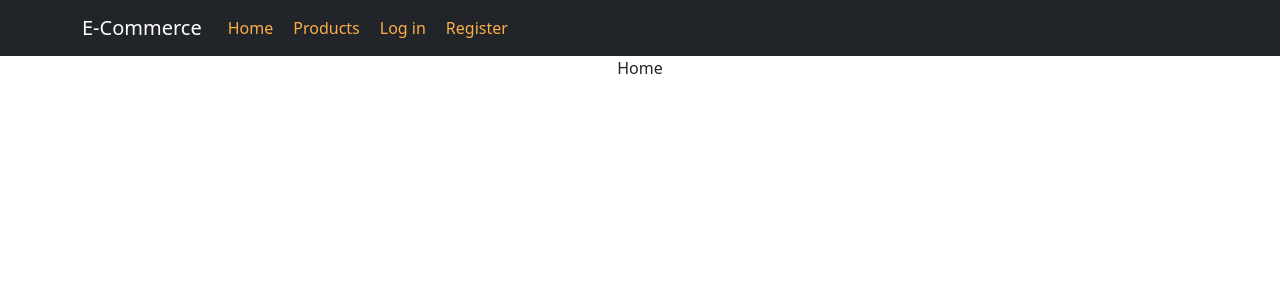
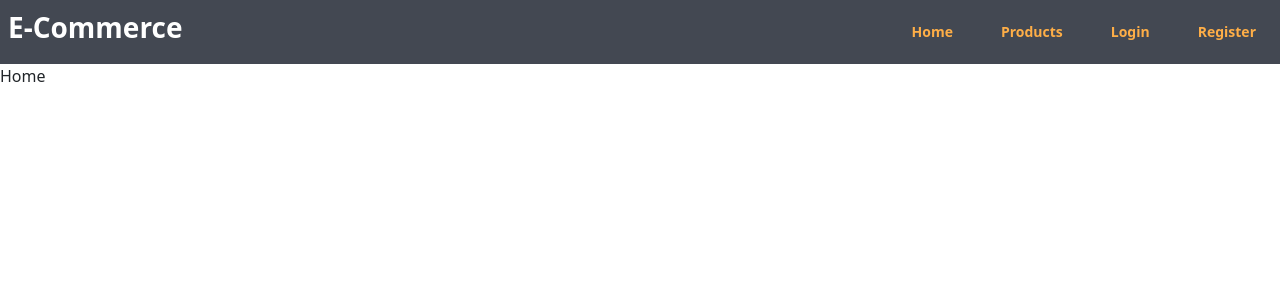
Before and after one commit to BadreddineZatout/Ecommerce-Dashboard, a React (Create React App) app in the folder ecomm-dashboard/: page / in a window 1280 px wide. Shown: the top 300 px of the page. Built offline with nearby package versions, Linux system fonts and the light colour scheme.

Commit message:
replaced react bootstrap with tailwind & headless ui

```diff
--- /dev/null
+++ b/ecomm-dashboard/postcss.config.js
@@ -0,0 +1,6 @@
+module.exports = {
+  plugins: {
+    tailwindcss: {},
+    autoprefixer: {},
+  },
+}
--- a/ecomm-dashboard/src/App.css
+++ b/ecomm-dashboard/src/App.css
@@ -1,55 +1,6 @@
-.App {
-  text-align: center;
-}
-
-.App-logo {
-  height: 40vmin;
-  pointer-events: none;
-}
-
-@media (prefers-reduced-motion: no-preference) {
-  .App-logo {
-    animation: App-logo-spin infinite 20s linear;
-  }
-}
-
-.App-header {
-  background-color: #282c34;
-  min-height: 100vh;
-  display: flex;
-  flex-direction: column;
-  align-items: center;
-  justify-content: center;
-  font-size: calc(10px + 2vmin);
-  color: white;
-}
-
-.App-link {
-  color: #61dafb;
-}
-
-@keyframes App-logo-spin {
-  from {
-    transform: rotate(0deg);
-  }
-  to {
-    transform: rotate(360deg);
-  }
-}
-.navbar-wrapper a {
-  padding: 0 10px;
-  text-decoration: none;
-  float: right;
-  color: #FEAE47;
-}
-
-.navbar-wrapper a:hover{
-  color: #FEAE47;
-  font-weight: bolder;
-}
-.navbar-brand {
-  color: #56BDE6;
-}
+@tailwind base;
+@tailwind components;
+@tailwind utilities;
 
 /*
   #FEAE47 - orange
--- a/ecomm-dashboard/src/components/layout/Header.js
+++ b/ecomm-dashboard/src/components/layout/Header.js
@@ -1,20 +1,82 @@
-import { Container, Nav, Navbar } from "react-bootstrap";
-import { Link } from "react-router-dom";
+import { Disclosure } from '@headlessui/react'
+import {  MenuIcon, XIcon } from '@heroicons/react/outline'
 
-function Header() {
-  return (
-    <Navbar bg="dark" variant="dark">
-      <Container>
-        <Navbar.Brand href="/">E-Commerce</Navbar.Brand>
-        <Nav className="me-auto navbar-wrapper">
-          <Link to='/'>Home</Link>
-          <Link to="/products">Products</Link>
-          <Link to="/login">Log in</Link>
-          <Link to="/register">Register</Link>
-        </Nav>
-      </Container>
-    </Navbar>
-  );
+const navigation = [
+  { name: 'Home', href: '/', current: true },
+  { name: 'Products', href: '/products', current: false },
+  { name: 'Login', href: '/login', current: false },
+  { name: 'Register', href: '/register', current: false },
+]
+
+function classNames(...classes) {
+  return classes.filter(Boolean).join(' ')
 }
 
-export default Header;
+export default function Example() {
+  return (
+    <Disclosure as="nav" className="bg-Black">
+      {({ open }) => (
+        <>
+          <div className="max-w-7xl mx-auto px-2 sm:px-6 lg:px-8">
+            <div className="relative flex items-center justify-between h-16">
+              <div className="absolute inset-y-0 left-0 flex items-center sm:hidden">
+                {/* Mobile menu button*/}
+                <Disclosure.Button className="inline-flex items-center justify-center p-2 rounded-md text-gray-400 hover:text-white hover:bg-gray-700 focus:outline-none focus:ring-2 focus:ring-inset focus:ring-white">
+                  <span className="sr-only">Open main menu</span>
+                  {open ? (
+                    <XIcon className="block h-6 w-6" aria-hidden="true" />
+                  ) : (
+                    <MenuIcon className="block h-6 w-6" aria-hidden="true" />
+                  )}
+                </Disclosure.Button>
+              </div>
+              <div className="flex-1 flex items-center justify-center sm:items-centre sm:justify-between">
+                <div className="flex-shrink-0 flex items-center">
+                  <h3 className='text-white font-bold cursor-pointer'>E-Commerce</h3>
+                </div>
+                <div className="hidden sm:block sm:ml-6">
+                  <div className="flex space-x-4">
+                    {navigation.map((item) => (
+                      <a
+                        key={item.name}
+                        href={item.href}
+                        className={classNames(
+                          'text-Orange hover:bg-gray-900 hover:text-white',
+                          'px-3 py-2 rounded-md text-sm font-semibold no-underline'
+                        )}
+                        aria-current={item.current ? 'page' : undefined}
+                      >
+                      {/* TODO - add redux to manage current  */}
+                      {/* item.current ? 'bg-gray-900 text-Blue' :  */}
+                        {item.name}
+                      </a>
+                    ))}
+                  </div>
+                </div>
+              </div>
+            </div>
+          </div>
+
+          <Disclosure.Panel className="sm:hidden">
+            <div className="px-2 pt-2 pb-3 space-y-1">
+              {navigation.map((item) => (
+                <Disclosure.Button
+                  key={item.name}
+                  as="a"
+                  href={item.href}
+                  className={classNames(
+                    item.current ? 'bg-gray-900 text-white' : 'text-gray-300 hover:bg-gray-700 hover:text-white',
+                    'block px-3 py-2 rounded-md text-base font-medium'
+                  )}
+                  aria-current={item.current ? 'page' : undefined}
+                >
+                  {item.name}
+                </Disclosure.Button>
+              ))}
+            </div>
+          </Disclosure.Panel>
+        </>
+      )}
+    </Disclosure>
+  )
+}
--- /dev/null
+++ b/ecomm-dashboard/tailwind.config.js
@@ -0,0 +1,13 @@
+module.exports = {
+  content: ["./src/**/*.{js,jsx,ts,tsx}", "./src/**/**/*.{js,jsx,ts,tsx}"],
+  theme: {
+    extend: {
+      colors: {
+        Orange: "#FEAE47",
+        Blue: "#56BDE6",
+        Black: "#434852",
+      },
+    },
+  },
+  plugins: [],
+};
```
Also changed, not shown: ecomm-dashboard/package.json (+7 -1 lines), 1 other file (tests, documents, lock files or other folders).
